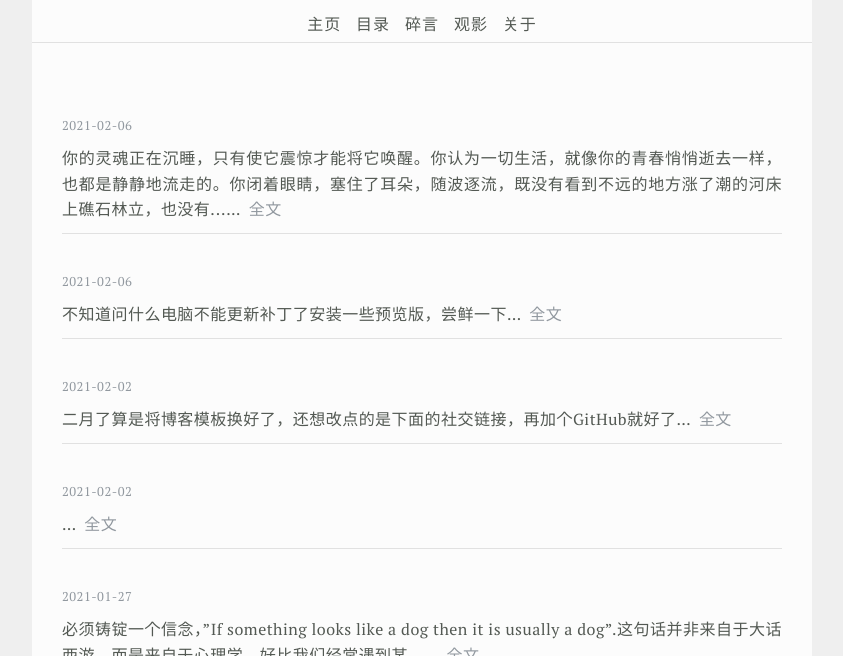
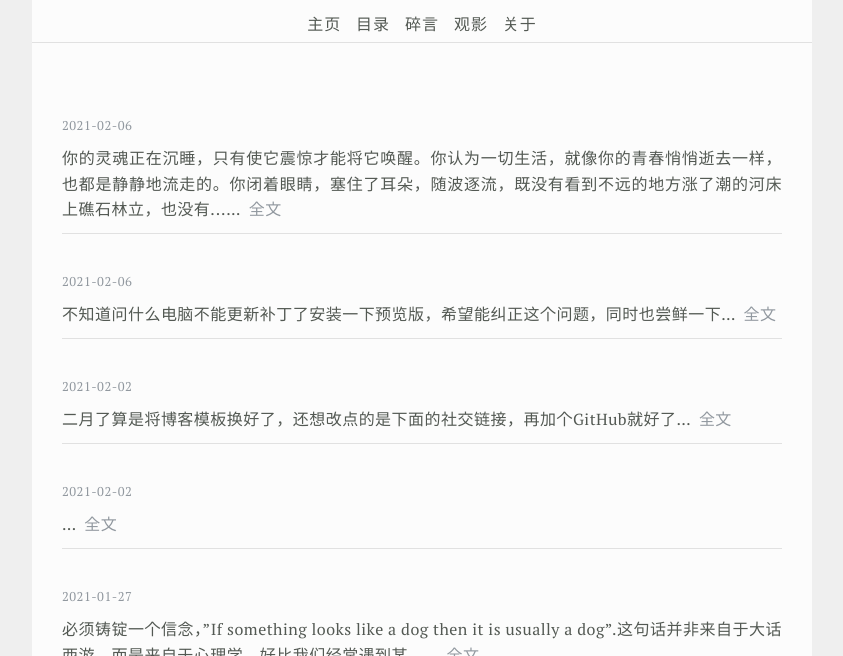
Before and after one commit to xx025/xx025.github.com, a Jekyll site: the page built from pages/syyd.md, in a window 1280 px wide and 900 px high, cut to the strip 244-900 px from the top of the window. Shown: the whole strip, without its empty margins (218-1061 px from the left). Built offline with Jekyll 4.4.1, drawn with Linux system fonts in a browser that asks for light colours.

Commit message:
Update 2021-02-06-21-16-52.md

```diff
--- a/posts/talkabit/_posts/2021-02-06-21-16-52.md
+++ b/posts/talkabit/_posts/2021-02-06-21-16-52.md
@@ -1,5 +1,5 @@
 不知道问什么电脑不能更新补丁了
 
-安装一些预览版，尝鲜一下
+安装一下预览版，希望能纠正这个问题，同时也尝鲜一下
 
 ![](https://cdn.jsdelivr.net/gh/xx025/cloudimg/img/20210206211951.png)
```
